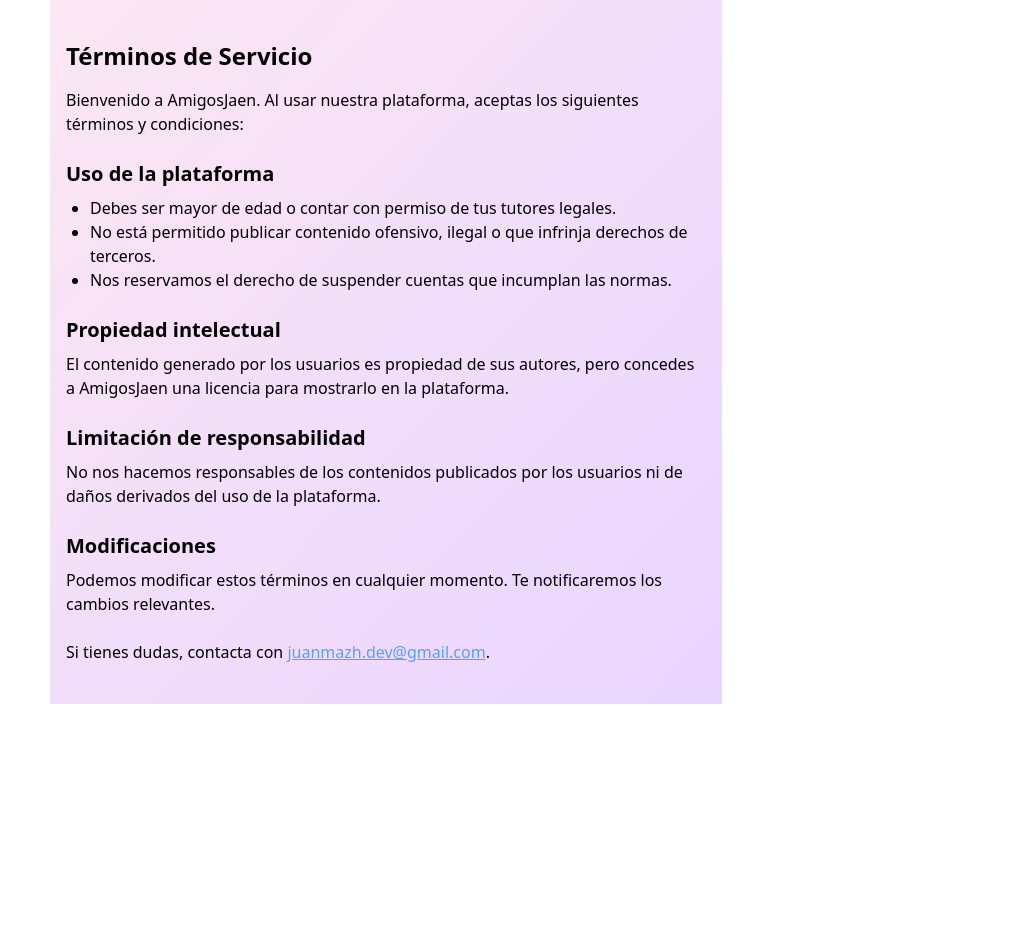
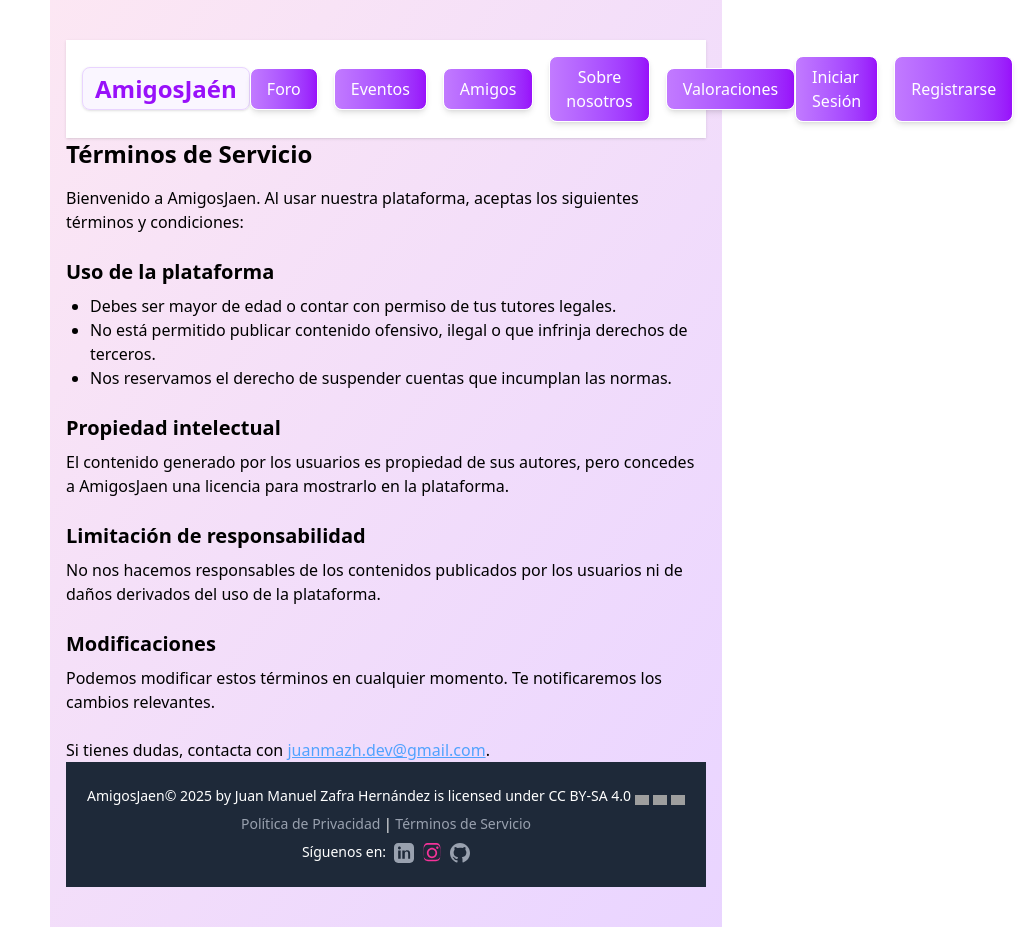
Before and after one commit to juanmazh/amigosjaen, a React (Vite) app in the folder frontend/: page /terms in a window 1280 px wide. Shown: the whole page, without its empty margins (254-1280 px from the left). Before the commit the page ends 800 px from the top, so only its background shows below. Built offline with nearby package versions, Linux system fonts and the light colour scheme; no server answers; grey boxes are pictures that could not be loaded.

Commit message:
Last fixes

```diff
--- a/frontend/src/pages/Privacy.jsx
+++ b/frontend/src/pages/Privacy.jsx
@@ -1,8 +1,12 @@
 import React from "react";
+import Header from "./components/Header";
+import Footer from "./components/Footer";
 // /privacy
 export default function Privacy() {
   return (
-    <div className="max-w-2xl mx-auto py-10 px-4 bg-gradient-to-br from-pink-100 to-purple-200">
+    <div className="max-w-2xl mx-auto py-10 px-4 bg-gradient-to-br from-pink-100 to-purple-200 min-h-screen flex flex-col">
+      <Header />
+      <div className="flex-grow">
         <h1 className="text-2xl font-bold mb-4">Política de Privacidad</h1>
         <p className="mb-2">En AmigosJaen valoramos tu privacidad. Esta página describe cómo recopilamos, usamos y protegemos tu información personal.</p>
         <h2 className="text-xl font-semibold mt-6 mb-2">¿Qué datos recopilamos?</h2>
@@ -27,5 +31,7 @@
         </ul>
         <p className="mt-6">Para ejercer tus derechos o resolver dudas, contacta con <a href="mailto:juanmazh.dev@gmail.com" className="text-blue-400 underline">juanmazh.dev@gmail.com</a>.</p>
       </div>
+      <Footer />
+    </div>
   );
 }
--- a/frontend/src/pages/Terms.jsx
+++ b/frontend/src/pages/Terms.jsx
@@ -1,8 +1,12 @@
 import React from "react";
+import Header from "./components/Header";
+import Footer from "./components/Footer";
 // /terms
 export default function Terms() {
   return (
-    <div className="max-w-2xl mx-auto py-10 px-4 bg-gradient-to-br from-pink-100 to-purple-200">
+    <div className="max-w-2xl mx-auto py-10 px-4 bg-gradient-to-br from-pink-100 to-purple-200 min-h-screen flex flex-col">
+      <Header />
+      <div className="flex-grow">
         <h1 className="text-2xl font-bold mb-4">Términos de Servicio</h1>
         <p className="mb-2">Bienvenido a AmigosJaen. Al usar nuestra plataforma, aceptas los siguientes términos y condiciones:</p>
         <h2 className="text-xl font-semibold mt-6 mb-2">Uso de la plataforma</h2>
@@ -19,5 +23,7 @@
         <p>Podemos modificar estos términos en cualquier momento. Te notificaremos los cambios relevantes.</p>
         <p className="mt-6">Si tienes dudas, contacta con <a href="mailto:juanmazh.dev@gmail.com" className="text-blue-400 underline">juanmazh.dev@gmail.com</a>.</p>
       </div>
+      <Footer />
+    </div>
   );
 }
```
Lines whose indentation alone changed are shown as unchanged.
